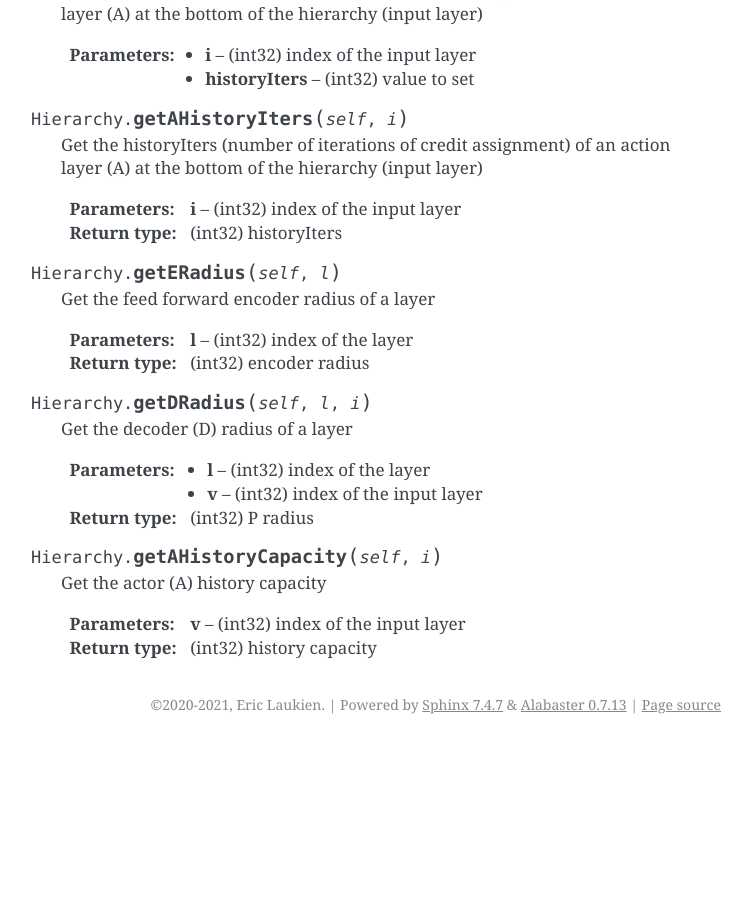
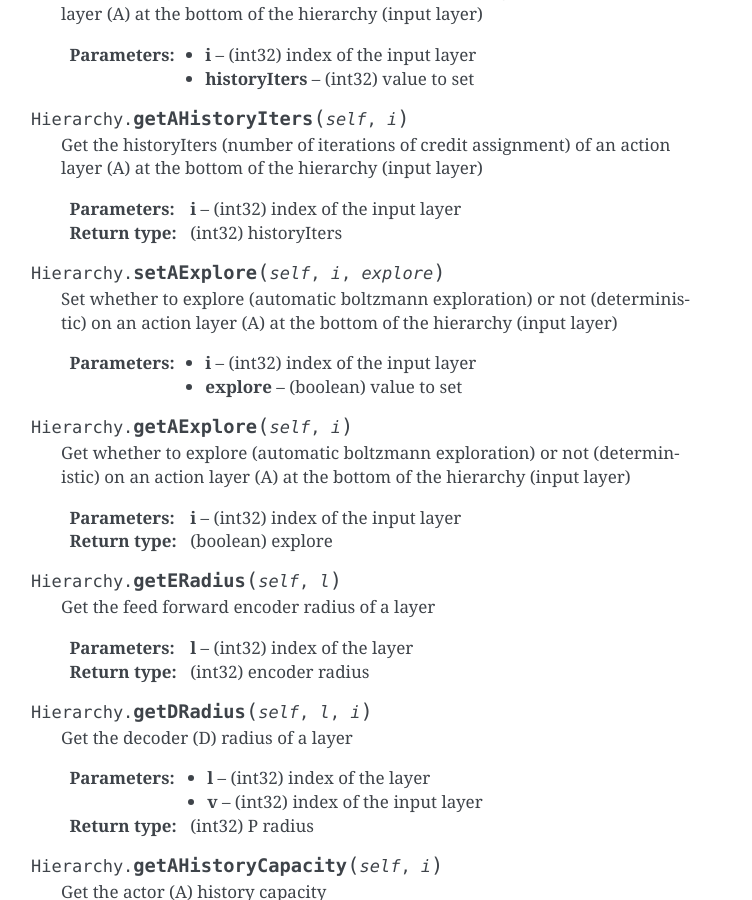
Before and after one commit to ogmacorp/PyAOgmaNeo, a Sphinx documentation site: the page built from docs/hierarchy.rst, in a window 1280 px wide and 900 px high, scrolled down 5090 px. Shown: the whole window, without its empty margins (389-1141 px from the left). Built offline with Sphinx 7.4.7, drawn with Linux system fonts in a browser that asks for light colours; before the commit the page ends 5834 px from its top, so only the background shows below that; some of the changed text lies outside the part shown.

Commit message:
Added to docs

```diff
--- a/docs/hierarchy.rst
+++ b/docs/hierarchy.rst
@@ -59,7 +59,7 @@ The sparse predictive hierarchy (SPH). Can be thought of as the "agent" when use
     :param inputCIs: ([IntBuffer]) list of input integer buffers representing the CSDRs of the dimensions described in the initialization
     :param learnEnabled: (boolean) whether or not to enable learning (if False, will only perform inference). Defaults to True
     :param reward: (float32) reward signal, if action input layers (pyaogmaneo.IODesc type set to typeAction) are present this will be used to update those to maximize reward. Defaults to 0.0
-    :param mimic: If true, sets the actors (action generators for reinforcement learning) to behave like regular decoders (prediction). This is useful for imitation learning followed by reinforcement learning
+    :param mimic: (boolean) If true, sets the actors (action generators for reinforcement learning) to behave like regular decoders (prediction). This is useful for imitation learning followed by reinforcement learning
 
 .. function:: Hierarchy.getNumLayers(self)
 
@@ -234,6 +234,20 @@ The sparse predictive hierarchy (SPH). Can be thought of as the "agent" when use
     :param i: (int32) index of the input layer
     :rtype: (int32) historyIters
 
+.. function:: Hierarchy.setAExplore(self, i, explore)
+
+    Set whether to explore (automatic boltzmann exploration) or not (deterministic) on an action layer (A) at the bottom of the hierarchy (input layer)
+
+    :param i: (int32) index of the input layer
+    :param explore: (boolean) value to set
+
+.. function:: Hierarchy.getAExplore(self, i)
+
+    Get whether to explore (automatic boltzmann exploration) or not (deterministic) on an action layer (A) at the bottom of the hierarchy (input layer)
+
+    :param i: (int32) index of the input layer
+    :rtype: (boolean) explore
+
 .. function:: Hierarchy.getERadius(self, l)
 
     Get the feed forward encoder radius of a layer
```
Also changed, not shown: 2 other files.
